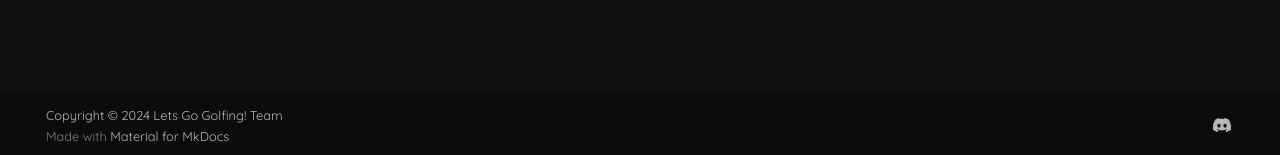
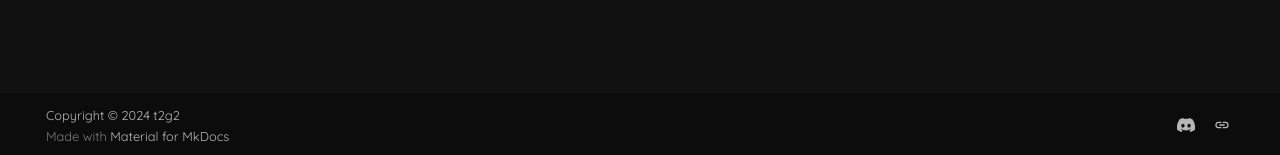
Before and after one commit to nuclearwarhead55/Letsgogolfing-, an MkDocs documentation site: the page built from docs/index.md, in a window 1280 px wide. Shown: the part 742-897 px from the top of the page. Built offline with MkDocs 1.6.1 and Material for MkDocs 9.7.7, drawn with Linux system fonts in a browser that asks for light colours.

Commit message:
Update branding to t2g2, update Roblox and Discord links

```diff
--- a/mkdocs.yml
+++ b/mkdocs.yml
@@ -50,11 +50,13 @@ nav:
   # - Community: community.md
 
 # Copyright
-copyright: Copyright &copy; 2024 Lets Go Golfing! Team
+copyright: Copyright &copy; 2024 t2g2
 
 extra:
   social:
-    - icon: fontawesome/brands/discord # Example, if you have a Discord server
-      link: https://discord.gg/your-invite-code # Update this
+    - icon: fontawesome/brands/discord
+      link: https://discord.gg/Khtp323N6h
+    - icon: fontawesome/brands/roblox
+      link: https://www.roblox.com/games/16491648982
     # - icon: fontawesome/brands/roblox # If there's a relevant Roblox group/profile
     #   link: https://www.roblox.com/...
```
Also changed, not shown: README.md (+4 -0 lines).
